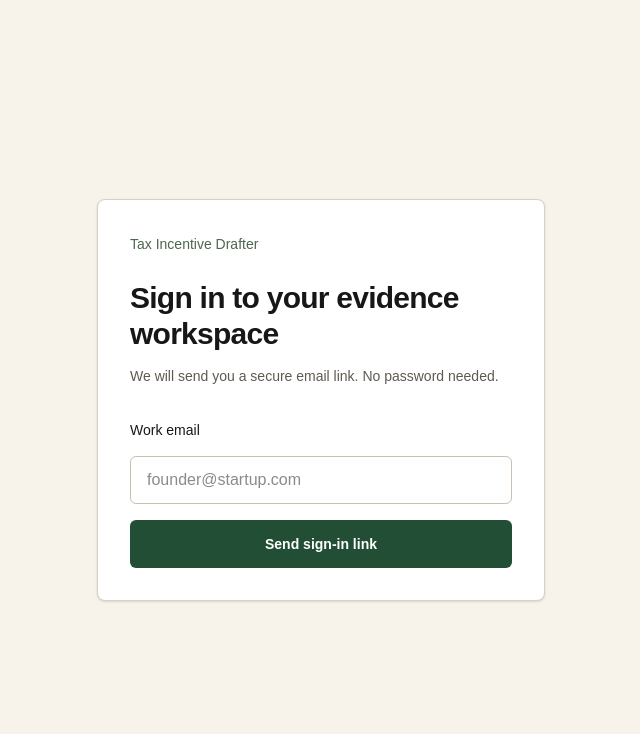
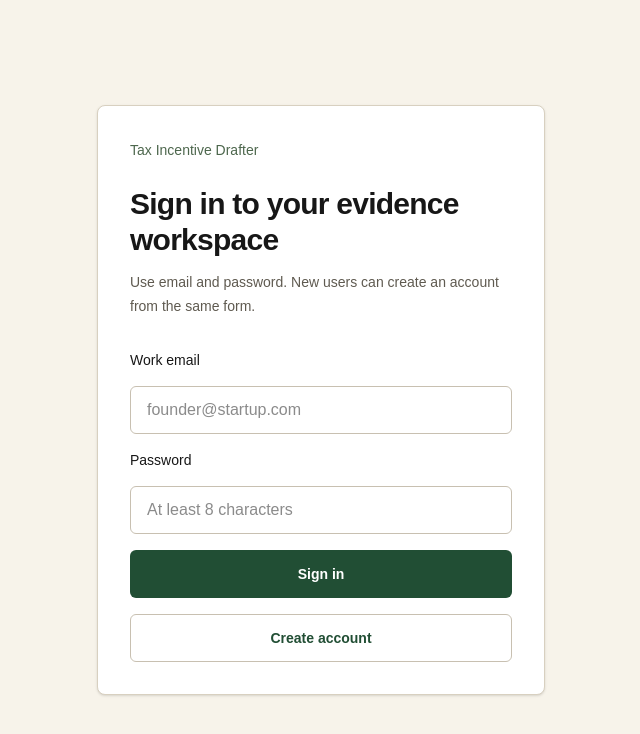
Before and after one commit to zohairO/tax-incentive-drafter, a Next.js app in the folder tax-incentive-drafter/: page /login in a window 1280 px wide. Shown: the top 734 px of the page, without its empty margins (319-959 px from the left). Built offline with nearby package versions, Linux system fonts and the light colour scheme; no server answers.

Commit message:
Replace magic links with password auth

```diff
--- a/tax-incentive-drafter/src/app/auth/actions.ts
+++ b/tax-incentive-drafter/src/app/auth/actions.ts
@@ -14,13 +14,44 @@ function redirectWithStatus(
   redirect(`${path}?${params.toString()}`);
 }
 
-export async function signInWithEmail(formData: FormData) {
+function getCredentials(formData: FormData) {
   const email = String(formData.get("email") ?? "").trim().toLowerCase();
+  const password = String(formData.get("password") ?? "");
   const next = String(formData.get("next") ?? "/dashboard");
 
   if (!email) {
     redirectWithStatus("/login", "error", "Enter an email address.");
   }
+
+  if (password.length < 8) {
+    redirectWithStatus("/login", "error", "Password must be at least 8 characters.");
+  }
+
+  return { email, password, next };
+}
+
+export async function signInWithPassword(formData: FormData) {
+  const { email, password, next } = getCredentials(formData);
+
+  if (isDevAuthPreview()) {
+    redirect(next);
+  }
+
+  const supabase = await createClient();
+  const { error } = await supabase.auth.signInWithPassword({
+    email,
+    password,
+  });
+
+  if (error) {
+    redirectWithStatus("/login", "error", error.message);
+  }
+
+  redirect(next);
+}
+
+export async function signUpWithPassword(formData: FormData) {
+  const { email, password, next } = getCredentials(formData);
 
   if (isDevAuthPreview()) {
     redirect(next);
@@ -28,9 +59,9 @@ export async function signInWithEmail(formData: FormData) {
 
   const origin = (await headers()).get("origin");
   const supabase = await createClient();
-
-  const { error } = await supabase.auth.signInWithOtp({
+  const { data, error } = await supabase.auth.signUp({
     email,
+    password,
     options: {
       emailRedirectTo: `${origin}/auth/callback?next=${encodeURIComponent(next)}`,
     },
@@ -40,10 +71,14 @@ export async function signInWithEmail(formData: FormData) {
     redirectWithStatus("/login", "error", error.message);
   }
 
+  if (data.session) {
+    redirect(next);
+  }
+
   redirectWithStatus(
     "/login",
     "message",
-    "Check your email for a secure sign-in link.",
+    "Account created. Check your email once to verify it, then sign in with your password.",
   );
 }
 
--- a/tax-incentive-drafter/src/app/login/page.tsx
+++ b/tax-incentive-drafter/src/app/login/page.tsx
@@ -1,5 +1,9 @@
 import Link from "next/link";
-import { continueInPreview, signInWithEmail } from "@/app/auth/actions";
+import {
+  continueInPreview,
+  signInWithPassword,
+  signUpWithPassword,
+} from "@/app/auth/actions";
 import { isDevAuthPreview } from "@/lib/auth";
 
 type LoginPageProps = {
@@ -29,7 +33,7 @@ export default async function LoginPage({ searchParams }: LoginPageProps) {
         <p className="mt-3 text-sm leading-6 text-[#5f5a50]">
           {isPreview
             ? "Supabase is not configured locally yet, so this preview uses a demo founder session."
-            : "We will send you a secure email link. No password needed."}
+            : "Use email and password. New users can create an account from the same form."}
         </p>
 
         {isPreview ? (
@@ -43,7 +47,7 @@ export default async function LoginPage({ searchParams }: LoginPageProps) {
             </button>
           </form>
         ) : (
-          <form action={signInWithEmail} className="mt-8 space-y-4">
+          <form action={signInWithPassword} className="mt-8 space-y-4">
             <input type="hidden" name="next" value={next} />
             <label className="block text-sm font-medium" htmlFor="email">
               Work email
@@ -57,11 +61,31 @@ export default async function LoginPage({ searchParams }: LoginPageProps) {
               placeholder="founder@startup.com"
               className="h-12 w-full rounded-md border border-[#c8c0b1] bg-white px-4 text-base outline-none transition focus:border-[#4d674d] focus:ring-4 focus:ring-[#4d674d]/15"
             />
+            <label className="block text-sm font-medium" htmlFor="password">
+              Password
+            </label>
+            <input
+              id="password"
+              name="password"
+              type="password"
+              required
+              minLength={8}
+              autoComplete="current-password"
+              placeholder="At least 8 characters"
+              className="h-12 w-full rounded-md border border-[#c8c0b1] bg-white px-4 text-base outline-none transition focus:border-[#4d674d] focus:ring-4 focus:ring-[#4d674d]/15"
+            />
             <button
               type="submit"
               className="h-12 w-full rounded-md bg-[#214e34] px-4 text-sm font-semibold text-white transition hover:bg-[#183b27]"
             >
-              Send sign-in link
+              Sign in
+            </button>
+            <button
+              type="submit"
+              formAction={signUpWithPassword}
+              className="h-12 w-full rounded-md border border-[#c8c0b1] bg-white px-4 text-sm font-semibold text-[#214e34] transition hover:bg-[#f7f3ea]"
+            >
+              Create account
             </button>
           </form>
         )}
```
Also changed, not shown: 1 other file (tests, documents, lock files or other folders).
